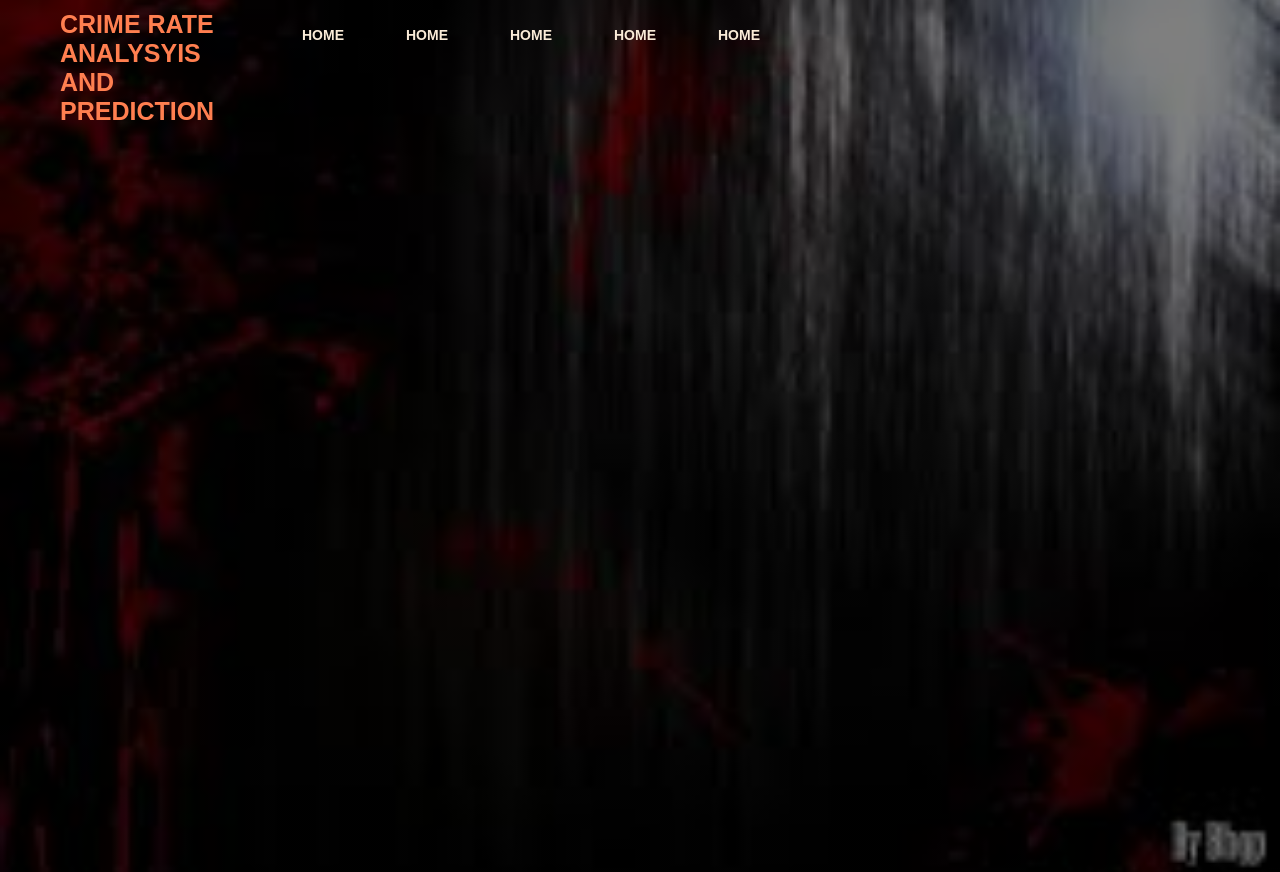
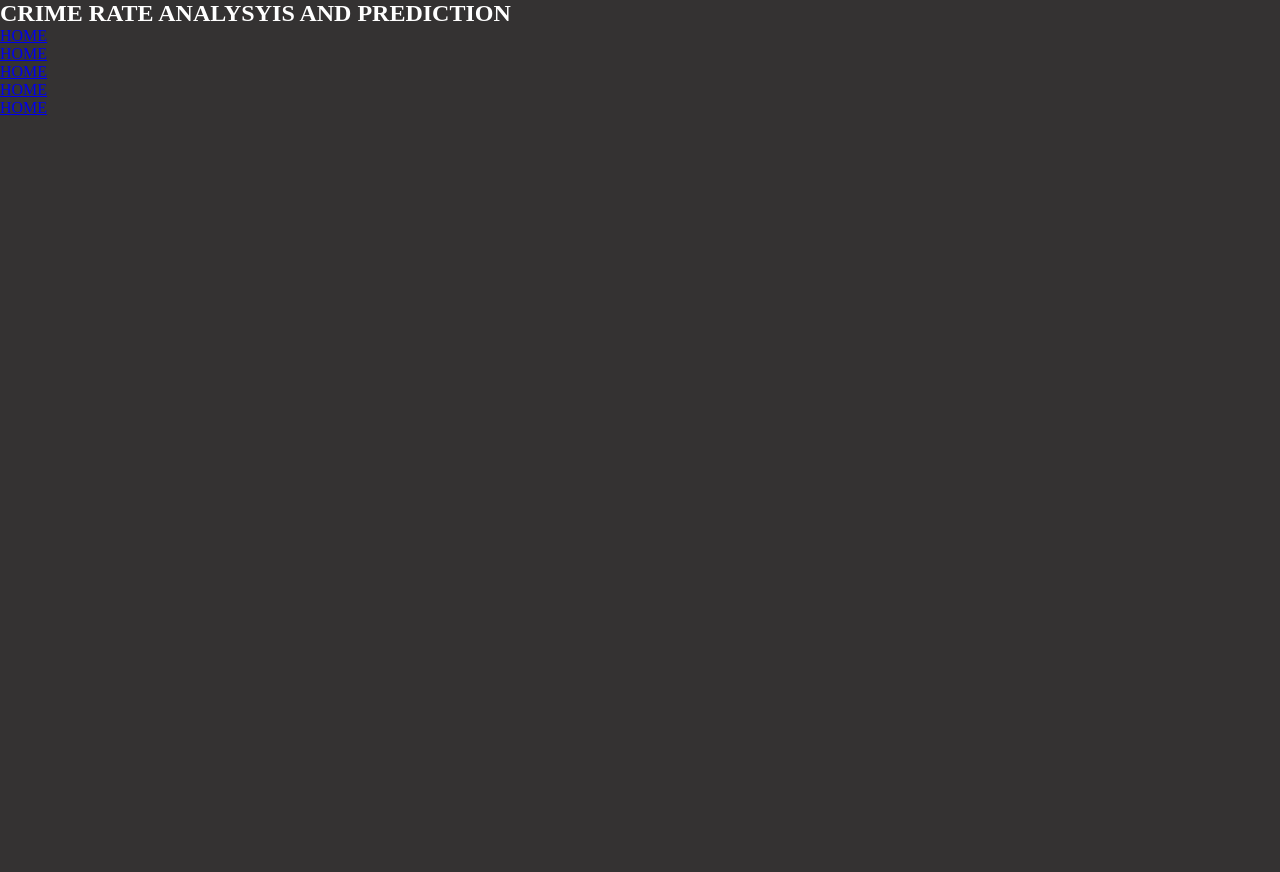
Before and after one commit to sruthic324/CrimeRate, a plain HTML site: page index.html in a window 1280 px wide. After the commit the page ends 800 px from the top, so only its background shows below. Drawn offline with Linux system fonts and the light colour scheme; a web font is replaced by a local one.

Commit message:
Update style.css

```diff
--- a/style.css
+++ b/style.css
@@ -1,63 +1,43 @@
+@import url('https://fonts.google.com/specimen/Outfit?query=outfit');
 *{
-    margin: 0;
-    padding: 0;
+    margin:0;
+    padding:0;
+    box-sizing:border-box;
+    font-family:Outfit;
 }
-
-.main{
-    width: 100%;
-    background: linear-gradient(to top, rgba(0,0,0,0.5)50%,rgba(0,0,0,0.5)50%), url(slid.jfif);
-    background-position: center;
-    background-size: cover;
-    height: 109vh;
-}
-.navbar{
-    width: 1200px;
-    height: 75px;
-    margin: auto;
-}
-
-.icon{
-    width: 200px;
-    float: left;
-    height: 70px;
-}
-.logo{
-    color: coral;
-    font-size: 25px;
-    font-family: Arial, Helvetica, sans-serif;
-    padding-left: 20px;
-    float: left;
-    padding-top: 10px;
-}
-
-.menu{
-    width: 400px;
-    float: left;
-    height: 70;
-}
-ul{
-    float: left;
-    display: flex;
-    justify-content: center;
+body{
+    background:rgb(52, 50, 50);
+    color:white;
+    padding:none;
     align-items: center;
 }
-
-ul li{
-    list-style: none;
-    margin-left: 62px;
-    margin-top: 27px;
-    font-size: 14px;
+.heading
+{
+    padding-right:800px;
+    background:black;
+    height:130px;
+    align-items: center;
+    padding-top:35px;
 }
-
-ul li a{
-    text-decoration: none;
-    color: antiquewhite;
-    font-family: Arial, Helvetica, sans-serif;
-    font-weight: bold;
-    transition: 0.4s ease-in-out;
-
+.entry-text
+{
+    padding-top: 150px;
+    font-size: 50px;
+    padding-left:300px;
 }
-
-ul li a:hover{
-    color: aquamarine;
+.login-page
+{
+    padding-inline: 60px;
 }
+#login
+{
+    height:50px;
+    width:250px;
+    font-size: 25px;
+}
+#search
+{
+    height:50px;
+    width:250px;
+    font-size: 25px;
+}
```
